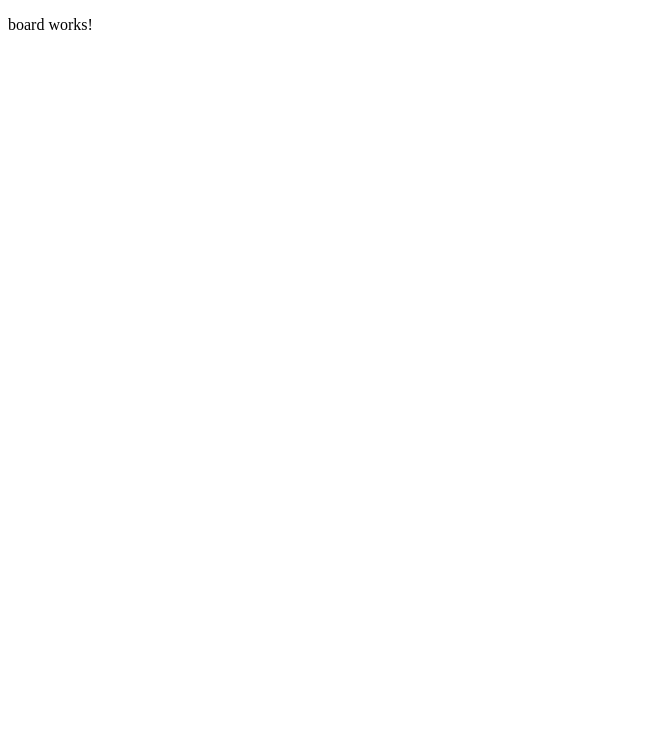
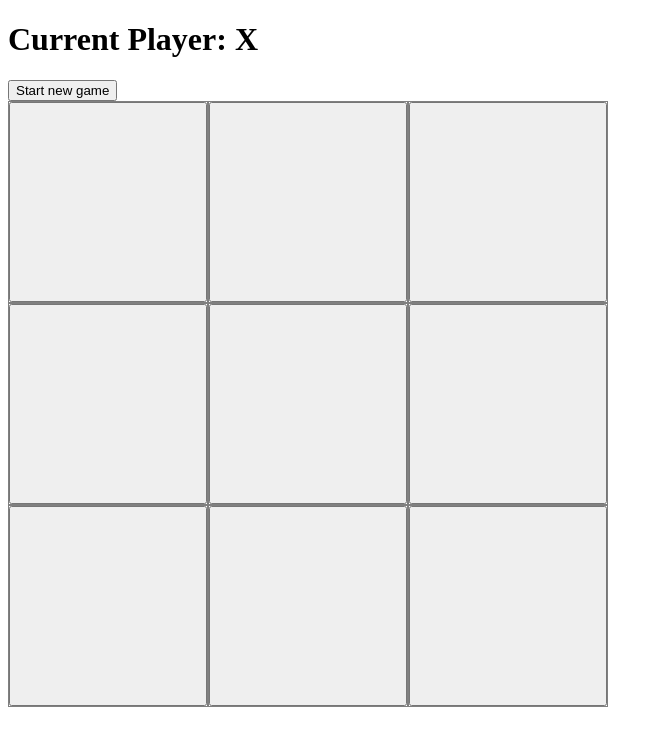
Before and after one commit to michalpluzek/angular-tic-tac-toe, an Angular app: page / in a window 1280 px wide. Shown: the top 746 px of the page, without its empty margins (0-663 px from the left). Built offline with nearby package versions, Linux system fonts and the light colour scheme.

Commit message:
feat: Add board template and styles

```diff
--- a/src/app/board/board.component.html
+++ b/src/app/board/board.component.html
@@ -1 +1,14 @@
-<p>board works!</p>
+<h1>Current Player: {{ player }}</h1>
+
+<button (click)="newGame()">Start new game</button>
+
+<h2 *ngIf="winner">Player {{ winner }} won the game!</h2>
+
+<main>
+  <app-square
+    *ngFor="let val of squares; let i = index"
+    [value]="val"
+    (click)="makeMove(i)"
+  >
+  </app-square>
+</main>
--- a/src/app/board/board.component.scss
+++ b/src/app/board/board.component.scss
@@ -0,0 +1,10 @@
+main {
+  display: grid;
+  grid-template-columns: 200px 200px 200px;
+  grid-gap: 0px;
+}
+
+app-square {
+  border: 1px gray solid;
+  height: 200px;
+}
```
